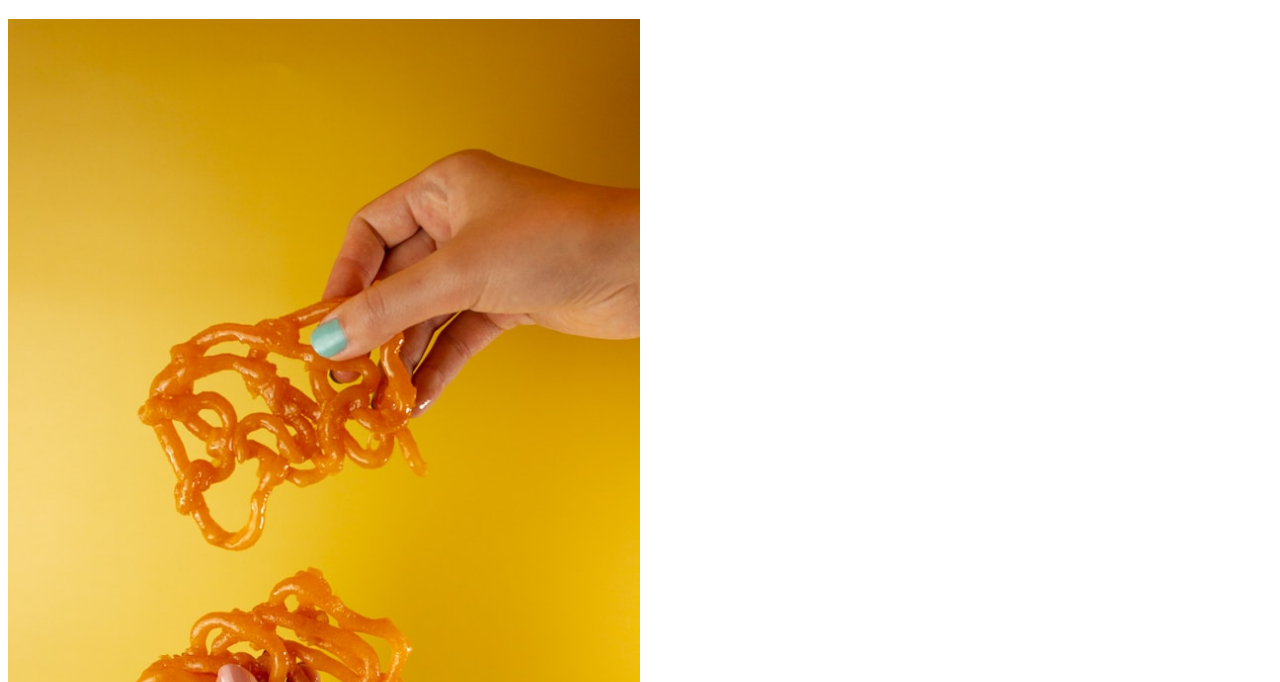
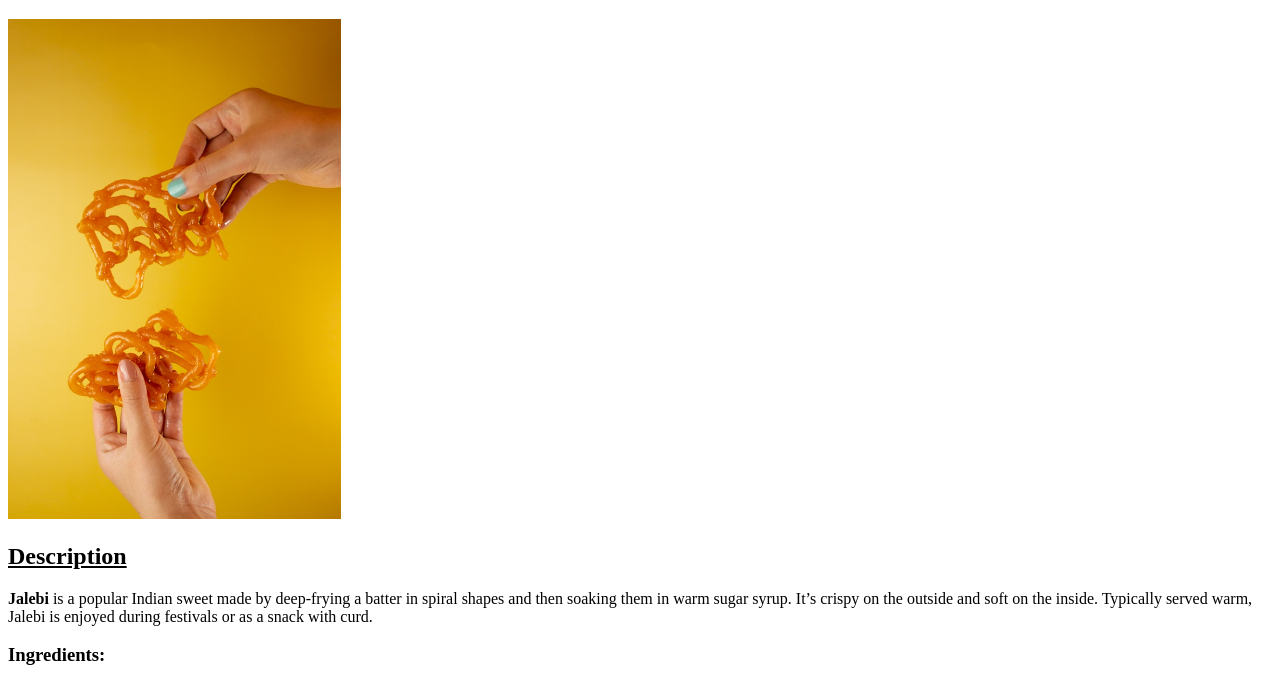
Before and after one commit to deysrv/odin-recipes, a plain HTML site: page recipes/jalebi.html in a window 1280 px wide. Shown: the part 61-743 px from the top of the page. Drawn offline with Linux system fonts and the light colour scheme.

Commit message:
change dimension of the image

```diff
--- a/recipes/jalebi.html
+++ b/recipes/jalebi.html
@@ -7,7 +7,7 @@
 </head>
 <body>
     <h1>Jalebi</h1>
-    <img src="../images/jalebi.jpg" alt="jalebi" width="50%">
+    <img src="../images/jalebi.jpg" alt="jalebi" height="500rem">
     <h2><u>Description</u></h2>
     <p>
         <strong>Jalebi</strong> is a popular Indian sweet made by deep-frying a batter in spiral shapes and then soaking them in warm sugar syrup. It’s crispy on the outside and soft on the inside. Typically served warm, Jalebi is enjoyed during festivals or as a snack with curd.
```
